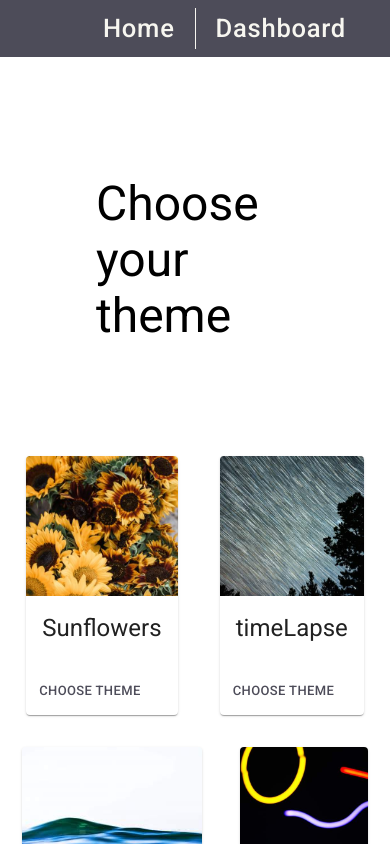
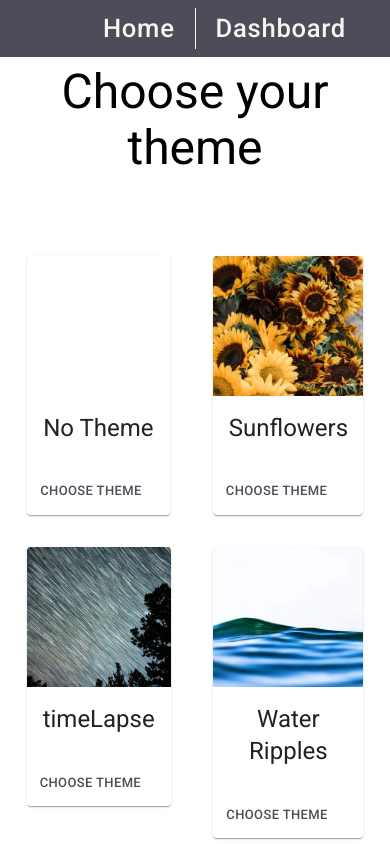
Before and after one commit to JessBonanno/Wunderlist-Frontend, a React (Create React App) app in the folder wunderlist/: page /themes in a window 390 px wide. Shown: the top 844 px of the page. Built offline with nearby package versions, Linux system fonts and the light colour scheme.

Commit message:
made userThemes responsive

```diff
--- a/wunderlist/src/backgrounds.js
+++ b/wunderlist/src/backgrounds.js
@@ -32,6 +32,9 @@ import rippleLarge from "./assets/images/ripple-large.jpg";
 import squiggleLarge from "./assets/images/squiggle-large.jpg";
 
 export default [
+  {
+    name: 'No Theme'
+  },
   {
     name: "Sunflowers",
     small: sunflowers,
@@ -128,7 +131,5 @@ export default [
     small: bubbly,
     large: bubblyLarge,
   },
-  {
-    name: 'No Theme'
-  }
+
 ];
--- a/wunderlist/src/components/UserThemes.js
+++ b/wunderlist/src/components/UserThemes.js
@@ -12,39 +12,49 @@ import Grid from "@material-ui/core/Grid";
 
 //  local imports
 import backgrounds from "../backgrounds";
+import theme from "./ui/Theme";
 
 const useStyles = makeStyles({
   root: {
-    maxWidth: 345,
+    maxWidth: 340,
     margin: "1em",
+    [theme.breakpoints.down("xs")]: {
+      maxWidth: 150,
+    },
   },
   media: {
     height: 140,
   },
+  themesContainer: {
+    marginTop: "5em",
+    textAlign: "center",
+    [theme.breakpoints.down("xs")]: {
+      marginTop: "4em",
+    },
+  },
   cardContainer: {
-    marginTop: "5em",
+    marginTop: '4em',
   },
 });
 
-export default function UserThemes({handleThemeSelection}) {
+export default function UserThemes({ handleThemeSelection }) {
   const classes = useStyles();
-
 
   return (
     <Grid
       container
       direction="column"
-      className={classes.cardContainer}
+      className={classes.themesContainer}
       alignItems="center"
     >
       <Grid item>
-        <Typography variant="h3" style={{ margin: "2em" }}>
+        <Typography variant="h3">
           Choose your theme
         </Typography>
       </Grid>
-      <Grid item container justify="space-evenly">
+      <Grid item container justify="space-evenly" className={classes.cardContainer}>
         {backgrounds.map((image) => {
-            console.log(image);
+          console.log(image);
 
           return (
             <Grid item>
```
